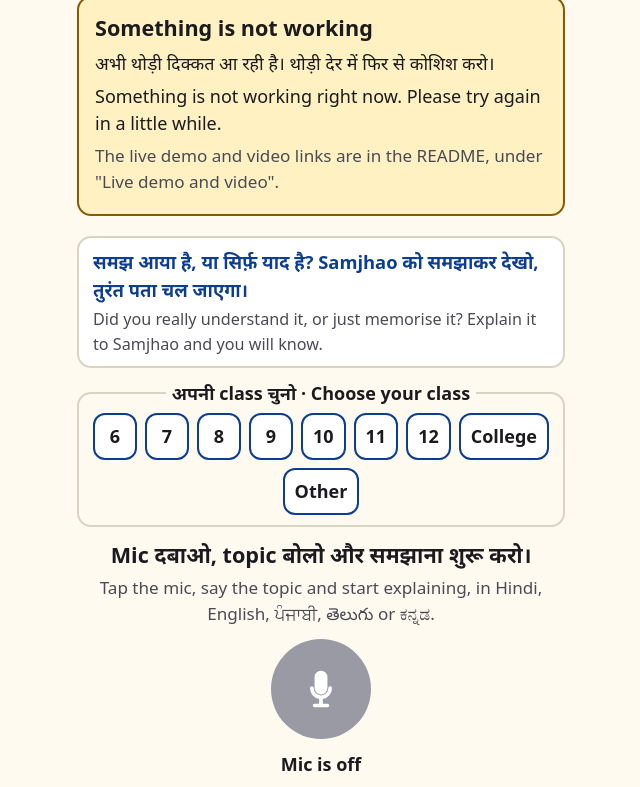
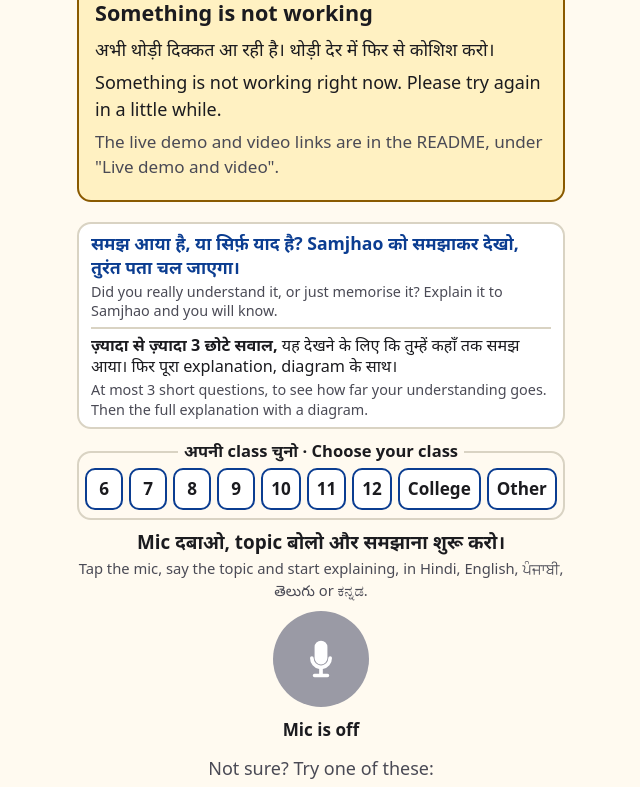
Before and after one commit to imajokin/samjhao, a plain HTML site: page web/index.html in a window 1280 px wide. Shown: the part 98-885 px from the top of the page, without its empty margins (319-959 px from the left). Drawn offline with Linux system fonts and the light colour scheme; no server answers.

Commit message:
Say on the first screen how many questions there are and why
Co-Authored-By: Claude Fable 5.2 <noreply@anthropic.com>

```diff
--- a/web/index.html
+++ b/web/index.html
@@ -33,10 +33,12 @@
     <section class="pitch">
       <p class="pitch-hi" lang="hi">समझ आया है, या सिर्फ़ याद है? Samjhao को समझाकर देखो, तुरंत पता चल जाएगा।</p>
       <p class="pitch-en" lang="en">Did you really understand it, or just memorise it? Explain it to Samjhao and you will know.</p>
+      <p class="pitch-plan" lang="hi"><strong>ज़्यादा से ज़्यादा 3 छोटे सवाल,</strong> यह देखने के लिए कि तुम्हें कहाँ तक समझ आया। फिर पूरा explanation, diagram के साथ।</p>
+      <p class="pitch-plan-en" lang="en">At most 3 short questions, to see how far your understanding goes. Then the full explanation with a diagram.</p>
     </section>
 
     <fieldset class="voice" id="voice-picker" hidden>
-      <legend>Samjhao's voice</legend>
+      <legend>आवाज़ · Voice</legend>
       <label><input type="radio" name="voice" value="male" checked> <span>Male</span></label>
       <label><input type="radio" name="voice" value="female"> <span>Female</span></label>
     </fieldset>
@@ -98,8 +100,9 @@
     <section class="pitch how-steps">
       <ol class="steps">
         <li><strong>तुम समझाओ।</strong> <span>You explain any topic aloud, in your own words.</span></li>
-        <li><strong>Samjhao सुनता है</strong> और वही हिस्सा पूछता है जो छूट गया। <span>Samjhao listens and asks about the part you skipped or mixed up.</span></li>
+        <li><strong>Samjhao सुनता है और ज़्यादा से ज़्यादा 3 छोटे सवाल पूछता है,</strong> उसी हिस्से पर जो छूट गया या गड़बड़ था। <span>Samjhao listens and asks at most 3 short questions, about the part you skipped or mixed up. That is how it finds out what you really understood.</span></li>
         <li><strong>अटक गए? Hint मिलेगा, जवाब नहीं।</strong> <span>Stuck? You get a hint, not the answer.</span></li>
+        <li><strong>आख़िर में पूरा explanation, diagram के साथ।</strong> <span>At the end, the full explanation with a diagram. You can jump to it at any time.</span></li>
       </ol>
     </section>
 
--- a/web/styles.css
+++ b/web/styles.css
@@ -664,3 +664,50 @@ body {
   color: var(--muted);
   font-size: 0.8rem;
 }
+
+/* ----- What to expect, said on the first screen ----- */
+
+.pitch-plan {
+  margin: 8px 0 0;
+  padding-top: 8px;
+  border-top: 2px solid var(--line);
+  font-size: 0.98rem;
+}
+
+.pitch-plan-en {
+  margin: 2px 0 0;
+  color: var(--muted);
+  font-size: 0.88rem;
+}
+
+/* ----- First screen, compact: everything down to the mic on one screenful ----- */
+
+#home { padding-top: 8px; }
+#home .brand h1 { font-size: 1.5rem; }
+#home .tagline { font-size: 0.85rem; margin-bottom: 8px; }
+#home .pitch { padding: 8px 12px; margin-bottom: 10px; }
+#home .pitch-hi { font-size: 0.98rem; line-height: 1.35; }
+#home .pitch-en { font-size: 0.8rem; line-height: 1.35; margin-top: 2px; }
+#home .pitch-plan { font-size: 0.9rem; line-height: 1.35; margin-top: 6px; padding-top: 6px; }
+#home .pitch-plan-en { font-size: 0.8rem; line-height: 1.35; }
+
+/* Voice: one slim row, no box. */
+#home .voice {
+  border: 0;
+  margin: 0 0 6px;
+  padding: 0;
+  gap: 14px;
+  align-items: center;
+}
+#home .voice legend { float: left; padding: 0; margin-right: 4px; font-size: 0.9rem; }
+#home .voice label { font-size: 0.95rem; }
+#home .voice input { width: 18px; height: 18px; }
+
+#home .classes { margin-bottom: 10px; padding: 4px 6px 8px; gap: 6px; }
+#home .classes legend { font-size: 0.92rem; }
+#home .classes span { min-width: 38px; padding: 6px 8px; font-size: 0.95rem; border-radius: 10px; }
+
+#home .prompt-hi { font-size: 1.05rem; line-height: 1.35; }
+#home .prompt-en { font-size: 0.82rem; margin: 2px 0 10px; }
+#home .mic { width: 96px; height: 96px; }
+#home .mic-label { margin: 10px 0 12px; font-size: 0.95rem; }
```
